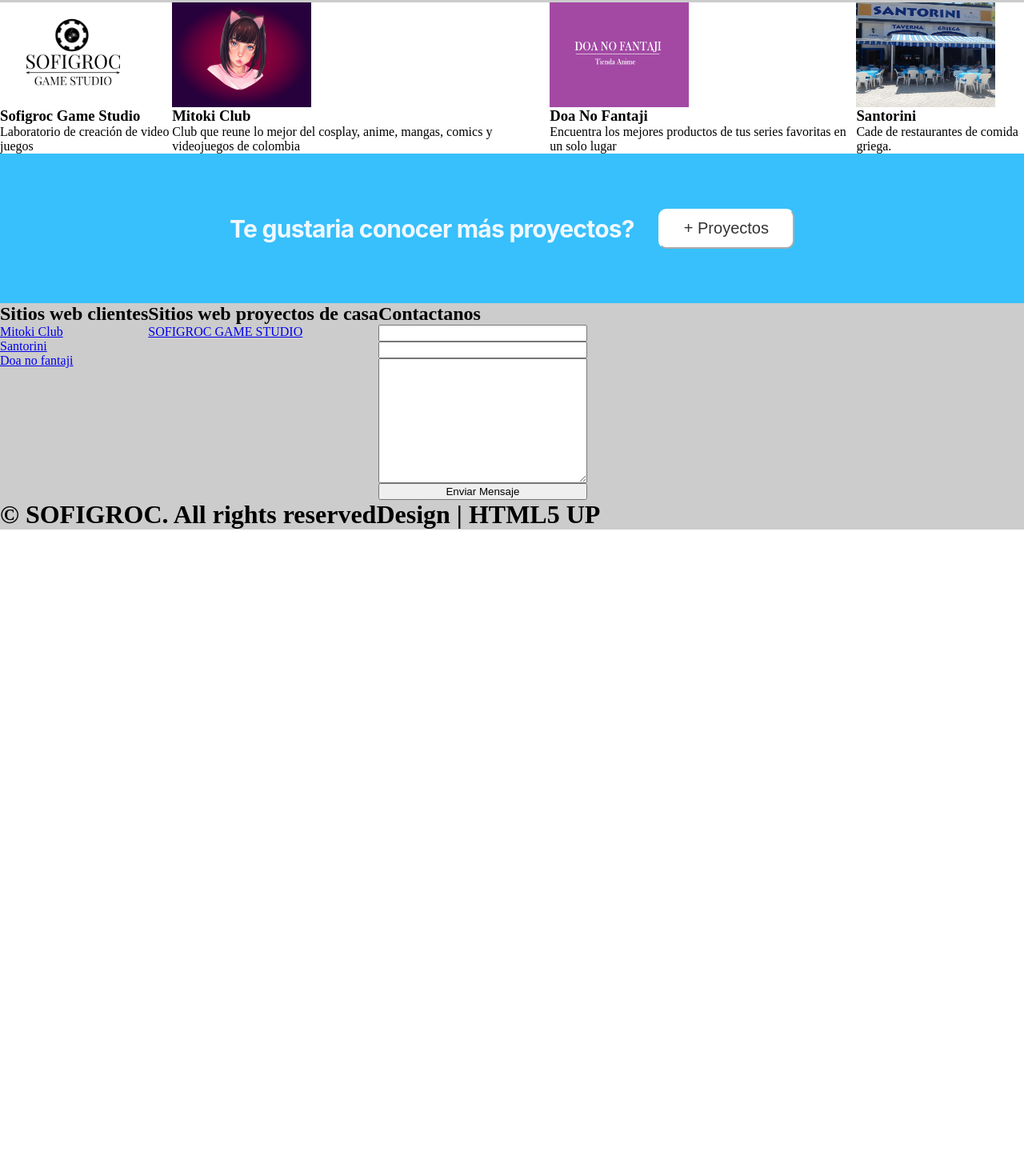
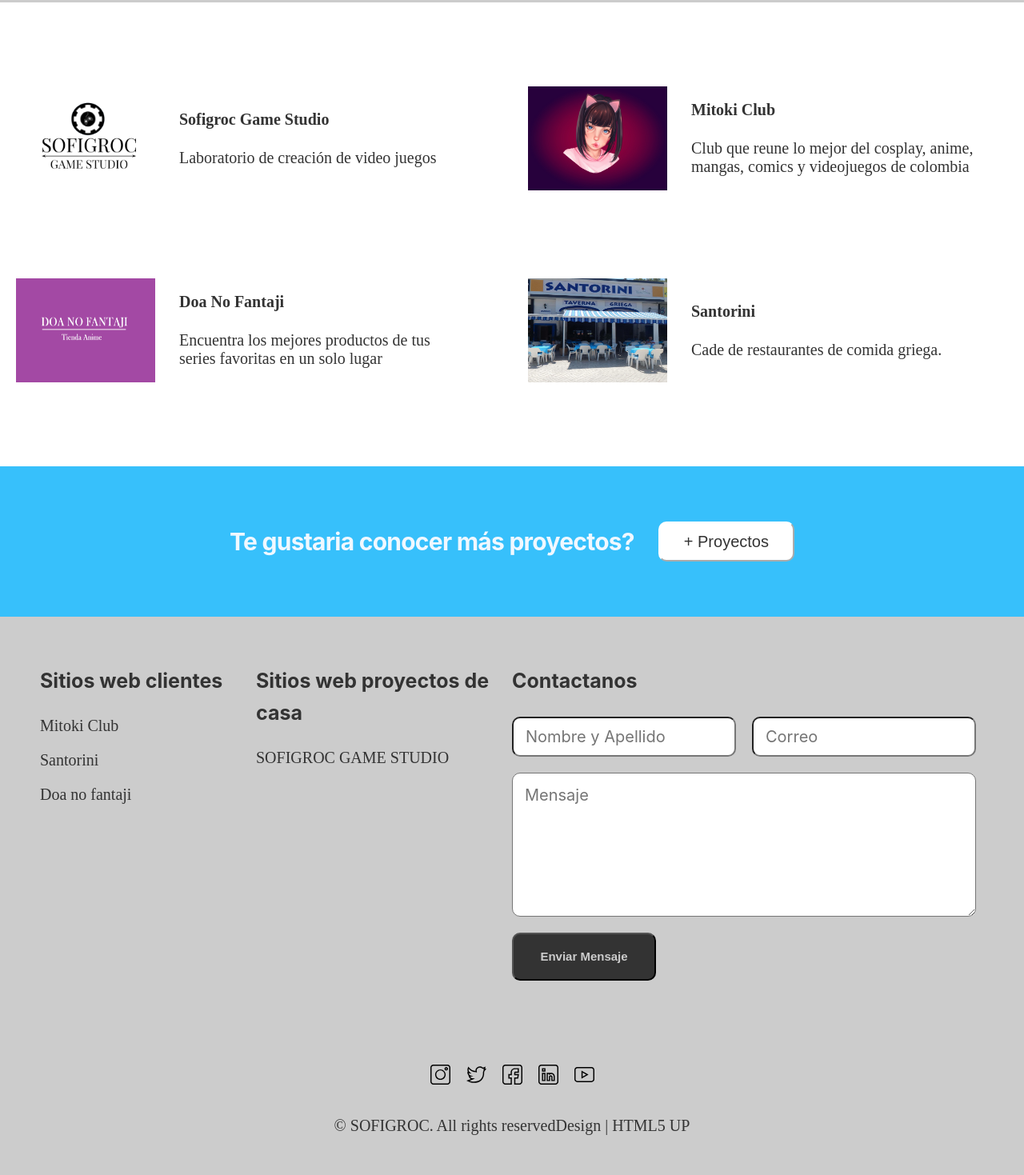
Before and after one commit to jhon11390/paginabictia, a plain HTML site: page index.html in a window 1280 px wide. Shown: the part 1550-3019 px from the top of the page at 80% size. Before the commit the page ends 2212 px from the top, so only its background shows below. Drawn offline with Linux system fonts and the light colour scheme.

Commit message:
se maqueta la pagina por completo para pantallas grandes

```diff
--- a/css/estilos.css
+++ b/css/estilos.css
@@ -143,6 +143,16 @@
     font-size: 130%;
 }
 
+.productos a {
+    color: #37c0fb;
+    text-decoration: none;
+    border-bottom: 1px dotted #37c0fb;
+}
+
+.productos a:hover {
+    border-bottom: none;
+}
+
 .desarrolla {
     width: 100%;
     height: 200px;
@@ -169,9 +179,19 @@
 }
 
 .trabajos {
+    margin-top: 50px;
     display: flex;
+    flex-wrap: wrap;
+    justify-content: center;
 }
 
+.trabajos article {
+    margin: 20px;
+    width: 600px;
+    height: 200px;
+    display: flex;
+    align-items: center;
+}
 
 .trabajos img {
     display: block;
@@ -179,7 +199,24 @@
     height: 130.5px;
 }
 
+.trabajos .contenido {
+    width: 60%;
+    margin-left: 30px;
+    margin-right: 20px;
+    color: #333;
+}
+
+.trabajos h1 {
+    margin-bottom: 25px;
+    font-size: 20px;
+}
+
+.trabajos p {
+    font-size: 20px;
+}
+
 .masproyectos {
+    margin-top: 50px;
     width: 100%;
     height: 187.66px;
     background: #37c0fb;
@@ -206,26 +243,129 @@
     height: 50px;
 }
 
+.masproyectos button:hover {
+    color: #37c0fb;
+}
+
 .contactenos {
     background: #cccccc;
     display: flex;
+    justify-content: center;
+    padding-bottom: 50px;
+}
+
+.contactenos h1 {
+    line-height: 40px;
+    margin-bottom: 25px;
+    color: #333;
+    font-size: 25px;
+    font-family: -apple-system, BlinkMacSystemFont, 'Segoe UI', Roboto, Oxygen, Ubuntu, Cantarell, 'Open Sans', 'Helvetica Neue', sans-serif;
+}
+
+.contactenos a {
+    font-size: 20px;
+    color: #333;
+    margin-bottom: 20px;
+    text-decoration: none;
+}
+
+.contactenos a:hover {
+    color: #37c0fb;
 }
 
 .contactenos .clientes {
     display: flex;
     flex-direction: column;
+    width: 25%;
+    height: 500px;
+    padding-top: 60px;
+    padding-left: 50px;
 }
 
 .contactenos .proyectos_casa {
     display: flex;
     flex-direction: column;
+    width: 25%;
+    height: 500px;
+    padding-top: 60px;
 }
 
 .contactenos form {
     display: flex;
     flex-direction: column;
+    width: 50%;
+    height: 500px;
+    padding-top: 60px;
+    padding-right: 60px;
+}
+
+.contactenos .inputsdeentrada {
+    display: flex;
+    justify-content: center;
+}
+
+.contactenos input {
+    width: 50%;
+    height: 50px;
+    font-family: -apple-system, BlinkMacSystemFont, 'Segoe UI', Roboto, Oxygen, Ubuntu, Cantarell, 'Open Sans', 'Helvetica Neue', sans-serif;
+    font-size: 20px;
+    border-radius: 10px;
+    padding-left: 15px;
+}
+
+.contactenos input:nth-child(1) {
+    margin-right: 20px;
+}
+
+.contactenos textarea {
+    margin-top: 20px;
+    width: 100%;
+    height: 180px;
+    font-family: -apple-system, BlinkMacSystemFont, 'Segoe UI', Roboto, Oxygen, Ubuntu, Cantarell, 'Open Sans', 'Helvetica Neue', sans-serif;
+    font-size: 20px;
+    padding: 15px;
+    border-radius: 10px;
+}
+
+.contactenos button {
+    width: 180px;
+    height: 60px;
+    margin-top: 20px;
+    color: #cccccc;
+    background: #333;
+    border-radius: 10px;
+    font-size: 15px;
 }
 
 footer {
     background: #cccccc;
+    display: flex;
+    flex-wrap: wrap;
+    justify-content: center;
 }
+
+footer img {
+    display: block;
+    width: 25px;
+    height: 25px;
+    margin: 10px;
+}
+
+footer h1 {
+    width: 100%;
+    text-align: center;
+    color: #333;
+    font-size: 20px;
+    padding-top: 30px;
+    padding-bottom: 50px;
+    font-weight: 10;
+}
+
+footer a{
+    text-decoration: none;
+    color: #333;
+}
+
+footer a:hover {
+    color: #37c0fb;
+}
--- a/index.html
+++ b/index.html
@@ -43,7 +43,7 @@
         <article>
             <img src="img/277214.png" alt="">
             <h1>Educación</h1>
-            <p>Aprender desarrollo de software es el futuro, accede a Los mejores cursos de desarrollo de software, aqui en BIT INSTITUTE</p>
+            <p>Aprender desarrollo de software es el futuro, accede a Los mejores cursos de desarrollo de software, aqui en <a href="#">BIT INSTITUTE</a></p>
         </article>
         <article>
             <img src="img/277226.png" alt="">
@@ -58,23 +58,31 @@
     <section class="trabajos">
         <article>
             <img src="img/sofigrocgame.png" alt="">
+            <div class="contenido">
                 <h1>Sofigroc Game Studio</h1>
                 <p>Laboratorio de creación de video juegos</p>
+            </div>
         </article>
          <article>
             <img src="img/mitokiclub.png" alt="">
+            <div class="contenido">
                 <h1>Mitoki Club</h1>
                 <p>Club que reune lo mejor del cosplay, anime, mangas, comics y videojuegos de colombia</p>
+            </div>
         </article>
          <article>
             <img src="img/doanofantaji.png" alt="">
+            <div class="contenido">
                 <h1>Doa No Fantaji</h1>
             <p>Encuentra los mejores productos de tus series favoritas en un solo lugar</p>
+            </div>
         </article>
          <article>
             <img src="img/santorini.jpg" alt="">
+            <div class="contenido">
                 <h1>Santorini</h1>
             <p>Cade de restaurantes de comida griega.</p>
+            </div>
         </article>
     </section>
     <aside class="masproyectos">
@@ -94,14 +102,21 @@
         </div>
         <form action="#">
             <h1>Contactanos</h1>
-            <input type="text">
-            <input type="text">
-            <textarea name="" id="" cols="30" rows="10"></textarea>
-            <button>Enviar Mensaje</button>
+            <div class="inputsdeentrada">
+                <input type="text" placeholder="Nombre y Apellido">
+                <input type="email" placeholder="Correo">
+            </div>
+            <textarea name="" id="" cols="30" rows="10" placeholder="Mensaje"></textarea>
+            <button><strong>Enviar Mensaje</strong></button>
         </form>
     </section>
     <footer>
-       <h1>© SOFIGROC. All rights reservedDesign | HTML5 UP</h1>
+        <img src="img/1051364.svg" alt="">
+        <img src="img/1051382.svg" alt="">
+        <img src="img/1051360.svg" alt="">
+        <img src="img/1051384.svg" alt="">
+        <img src="img/1051350.svg" alt="">
+       <h1>© SOFIGROC. All rights reservedDesign | <a href="#">HTML5 UP</a></h1>
     </footer>
     <script src="js/javascrip.js"></script>
 </body>
```
Also changed, not shown: img/1051350.svg (added), img/1051360.svg (added), img/1051364.svg (added), img/1051382.svg (added), img/1051384.svg (added). Lines whose indentation alone changed are shown as unchanged.
